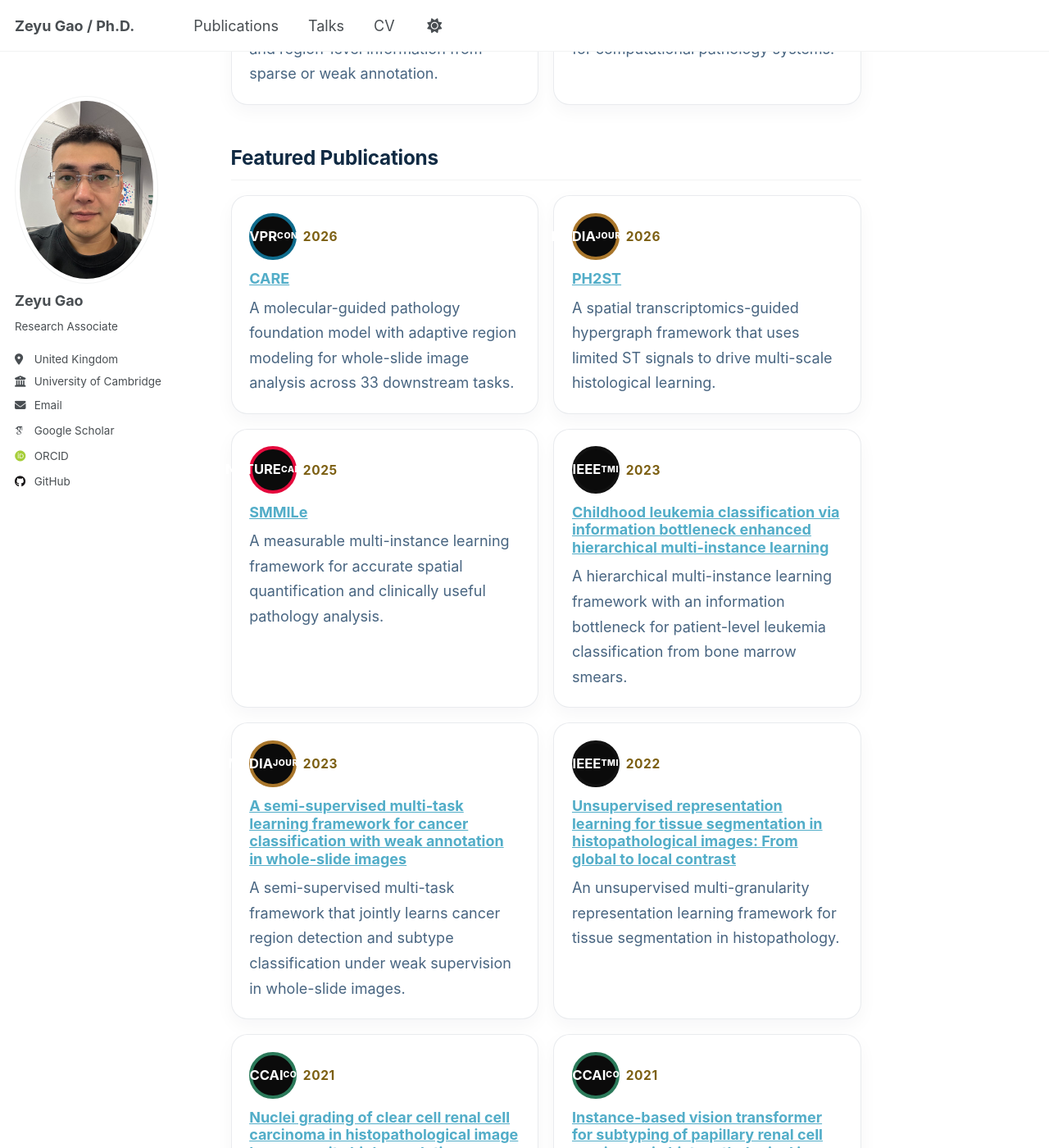
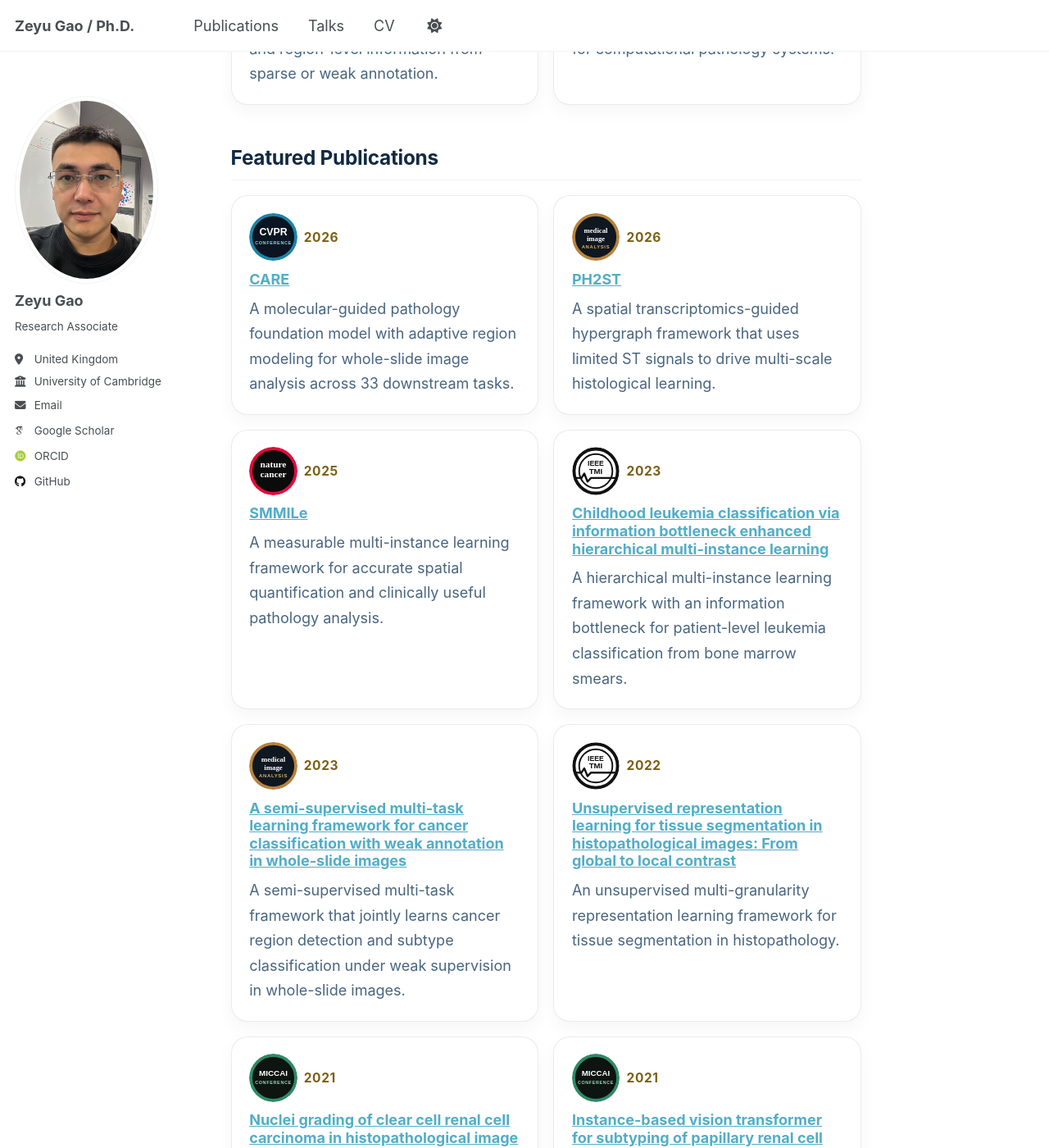
Before and after one commit to ZeyuGaoAi/ZeyuGaoAi.github.io, a Jekyll site: the page built from _pages/about.md, in a window 1280 px wide and 1400 px high, scrolled down 1426 px. Shown: the whole window at 82% size. Built offline with Jekyll 4.4.1, drawn with Linux system fonts in a browser that asks for light colours; some web fonts are replaced; a script that is not in the unit is left out.

Commit message:
Add local venue badge icons

```diff
--- a/_pages/about.md
+++ b/_pages/about.md
@@ -58,47 +58,47 @@ redirect_from:
   <h2 class="home-section-title">Featured Publications</h2>
   <div class="home-card-grid">
     <article class="home-card">
-      <div class="home-card-meta"><span class="home-venue-badge home-venue-badge--cvpr"><strong>CVPR</strong><span>conf.</span></span> <span>2026</span></div>
+      <div class="home-card-meta"><img class="home-venue-icon" src="/images/venue-badges/cvpr.svg" alt="CVPR badge"> <span>2026</span></div>
       <h3><a href="/publications/CVPR2026_CARE/">CARE</a></h3>
       <p>A molecular-guided pathology foundation model with adaptive region modeling for whole-slide image analysis across 33 downstream tasks.</p>
     </article>
     <article class="home-card">
-      <div class="home-card-meta"><span class="home-venue-badge home-venue-badge--media"><strong>MedIA</strong><span>journal</span></span> <span>2026</span></div>
+      <div class="home-card-meta"><img class="home-venue-icon" src="/images/venue-badges/media.svg" alt="Medical Image Analysis badge"> <span>2026</span></div>
       <h3><a href="/publications/MedIA2026_PH2ST/">PH2ST</a></h3>
       <p>A spatial transcriptomics-guided hypergraph framework that uses limited ST signals to drive multi-scale histological learning.</p>
     </article>
     <article class="home-card">
-      <div class="home-card-meta"><span class="home-venue-badge home-venue-badge--nature"><strong>Nature</strong><span>Cancer</span></span> <span>2025</span></div>
+      <div class="home-card-meta"><img class="home-venue-icon" src="/images/venue-badges/nature-cancer.svg" alt="Nature Cancer badge"> <span>2025</span></div>
       <h3><a href="/publications/SMMILe2025/">SMMILe</a></h3>
       <p>A measurable multi-instance learning framework for accurate spatial quantification and clinically useful pathology analysis.</p>
     </article>
     <article class="home-card">
-      <div class="home-card-meta"><span class="home-venue-badge home-venue-badge--tmi"><strong>IEEE</strong><span>TMI</span></span> <span>2023</span></div>
+      <div class="home-card-meta"><img class="home-venue-icon" src="/images/venue-badges/ieee-tmi.svg" alt="IEEE TMI badge"> <span>2023</span></div>
       <h3><a href="/publications/TMI2023/">Childhood leukemia classification via information bottleneck enhanced hierarchical multi-instance learning</a></h3>
       <p>A hierarchical multi-instance learning framework with an information bottleneck for patient-level leukemia classification from bone marrow smears.</p>
     </article>
     <article class="home-card">
-      <div class="home-card-meta"><span class="home-venue-badge home-venue-badge--media"><strong>MedIA</strong><span>journal</span></span> <span>2023</span></div>
+      <div class="home-card-meta"><img class="home-venue-icon" src="/images/venue-badges/media.svg" alt="Medical Image Analysis badge"> <span>2023</span></div>
       <h3><a href="/publications/MedIA2023/">A semi-supervised multi-task learning framework for cancer classification with weak annotation in whole-slide images</a></h3>
       <p>A semi-supervised multi-task framework that jointly learns cancer region detection and subtype classification under weak supervision in whole-slide images.</p>
     </article>
     <article class="home-card">
-      <div class="home-card-meta"><span class="home-venue-badge home-venue-badge--tmi"><strong>IEEE</strong><span>TMI</span></span> <span>2022</span></div>
+      <div class="home-card-meta"><img class="home-venue-icon" src="/images/venue-badges/ieee-tmi.svg" alt="IEEE TMI badge"> <span>2022</span></div>
       <h3><a href="/publications/TMI2022/">Unsupervised representation learning for tissue segmentation in histopathological images: From global to local contrast</a></h3>
       <p>An unsupervised multi-granularity representation learning framework for tissue segmentation in histopathology.</p>
     </article>
     <article class="home-card">
-      <div class="home-card-meta"><span class="home-venue-badge home-venue-badge--miccai"><strong>MICCAI</strong><span>conf.</span></span> <span>2021</span></div>
+      <div class="home-card-meta"><img class="home-venue-icon" src="/images/venue-badges/miccai.svg" alt="MICCAI badge"> <span>2021</span></div>
       <h3><a href="/publications/MICCAI2021_0/">Nuclei grading of clear cell renal cell carcinoma in histopathological image by composite high-resolution network</a></h3>
       <p>A composite high-resolution framework for nuclei grading in clear cell renal cell carcinoma pathology images.</p>
     </article>
     <article class="home-card">
-      <div class="home-card-meta"><span class="home-venue-badge home-venue-badge--miccai"><strong>MICCAI</strong><span>conf.</span></span> <span>2021</span></div>
+      <div class="home-card-meta"><img class="home-venue-icon" src="/images/venue-badges/miccai.svg" alt="MICCAI badge"> <span>2021</span></div>
       <h3><a href="/publications/MICCAI2021_1/">Instance-based vision transformer for subtyping of papillary renal cell carcinoma in histopathological image</a></h3>
       <p>An instance-based vision transformer for fine-grained papillary renal cell carcinoma subtyping from histopathological images.</p>
     </article>
     <article class="home-card">
-      <div class="home-card-meta"><span class="home-venue-badge home-venue-badge--miccai"><strong>MICCAI</strong><span>conf.</span></span> <span>2020</span></div>
+      <div class="home-card-meta"><img class="home-venue-icon" src="/images/venue-badges/miccai.svg" alt="MICCAI badge"> <span>2020</span></div>
       <h3><a href="/publications/MICCAI2020/">Renal cell carcinoma detection and subtyping with minimal point-based annotation in whole-slide images</a></h3>
       <p>A weakly supervised framework showing how minimal point annotations can support effective renal cancer detection and subtyping on whole-slide images.</p>
     </article>
--- a/_sass/custom/_home.scss
+++ b/_sass/custom/_home.scss
@@ -162,57 +162,12 @@
     text-transform: uppercase;
   }
 
-  .home-venue-badge {
-    display: inline-flex;
-    align-items: center;
-    justify-content: center;
-    width: 3.2rem;
-    height: 3.2rem;
-    border: 4px solid #102a43;
+  .home-venue-icon {
+    width: 3.25rem;
+    height: 3.25rem;
+    flex: 0 0 auto;
     border-radius: 999px;
-    background: #0b0b0b;
-    color: #fff;
-    font-size: 0.68rem;
-    font-weight: 800;
-    letter-spacing: 0.04em;
-    line-height: 1.05;
-    text-align: center;
-    text-transform: uppercase;
-  }
-
-  .home-venue-badge--cvpr {
-    border-color: #0f6c8d;
-  }
-
-  .home-venue-badge--media {
-    border-color: #a9762b;
-  }
-
-  .home-venue-badge--tmi {
-    border-color: #111;
-  }
-
-  .home-venue-badge--nature {
-    border-color: #e5093c;
-  }
-
-  .home-venue-badge--miccai {
-    border-color: #2b7a5a;
-  }
-
-  .home-venue-badge strong,
-  .home-venue-badge span {
-    display: block;
-  }
-
-  .home-venue-badge strong {
-    font-size: 0.92rem;
-    letter-spacing: 0;
-  }
-
-  .home-venue-badge span {
-    font-size: 0.58rem;
-    letter-spacing: 0.05em;
+    object-fit: cover;
   }
 
   .home-inline-list {
```
Also changed, not shown: images/venue-badges/cvpr.svg (added), images/venue-badges/ieee-tmi.svg (added), images/venue-badges/media.svg (added), images/venue-badges/miccai.svg (added), images/venue-badges/nature-cancer.svg (added).
